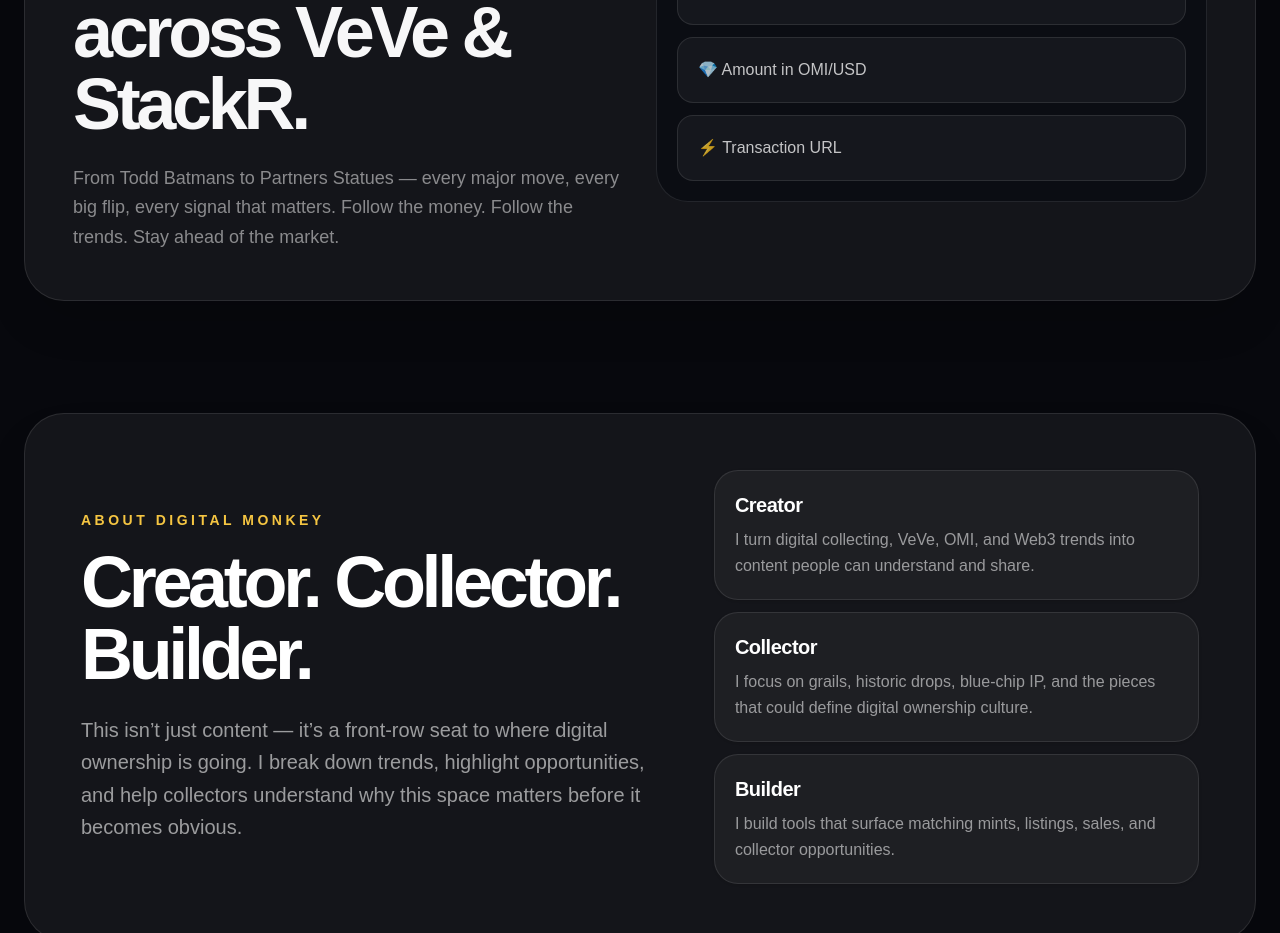
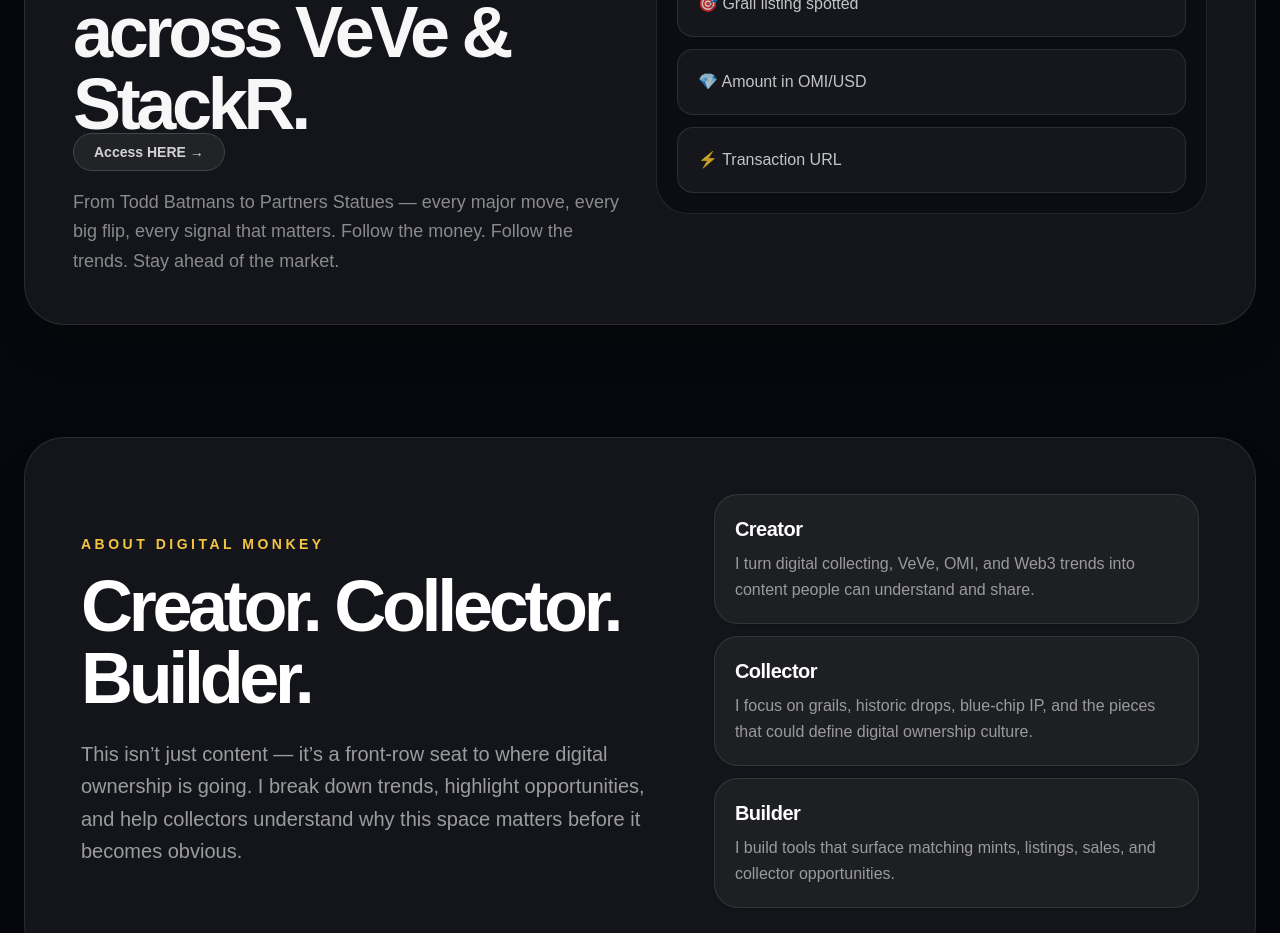
Before and after one commit to DigitalMonkeyy/digital-monkey, a Next.js app: page / in a window 1280 px wide. Shown: the part 2700-3633 px from the top of the page. Built offline with nearby package versions, Linux system fonts and the light colour scheme.

Commit message:
Changed placement of access

```diff
--- a/app/page.tsx
+++ b/app/page.tsx
@@ -282,6 +282,14 @@
           <div>
             <p className="text-sm font-semibold uppercase tracking-[0.25em] text-[#f5c542]">Digital Monkey Tracker</p>
             <h2 className="mt-4 max-w-3xl text-5xl font-semibold tracking-[-0.06em] md:text-7xl">Real-time tracking of grail sales across VeVe & StackR.</h2>
+            <a
+              href="https://x.com/TrackerVeve"
+              target="_blank"
+              rel="noreferrer"
+              className="mt-1 rounded-full border border-white/15 bg-white/[0.06] px-5 py-2.5 text-sm font-semibold text-white/80 transition hover:border-[#f5c542]/50 hover:bg-[#f5c542]/10 hover:text-[#f5c542]"
+            >
+              Access HERE →
+            </a>
             <p className="mt-6 max-w-2xl text-lg leading-relaxed text-white/50">
               From Todd Batmans to Partners Statues — every major move, every big flip, every signal that matters. Follow the money. Follow the trends. Stay ahead of the market.
             </p>
```
